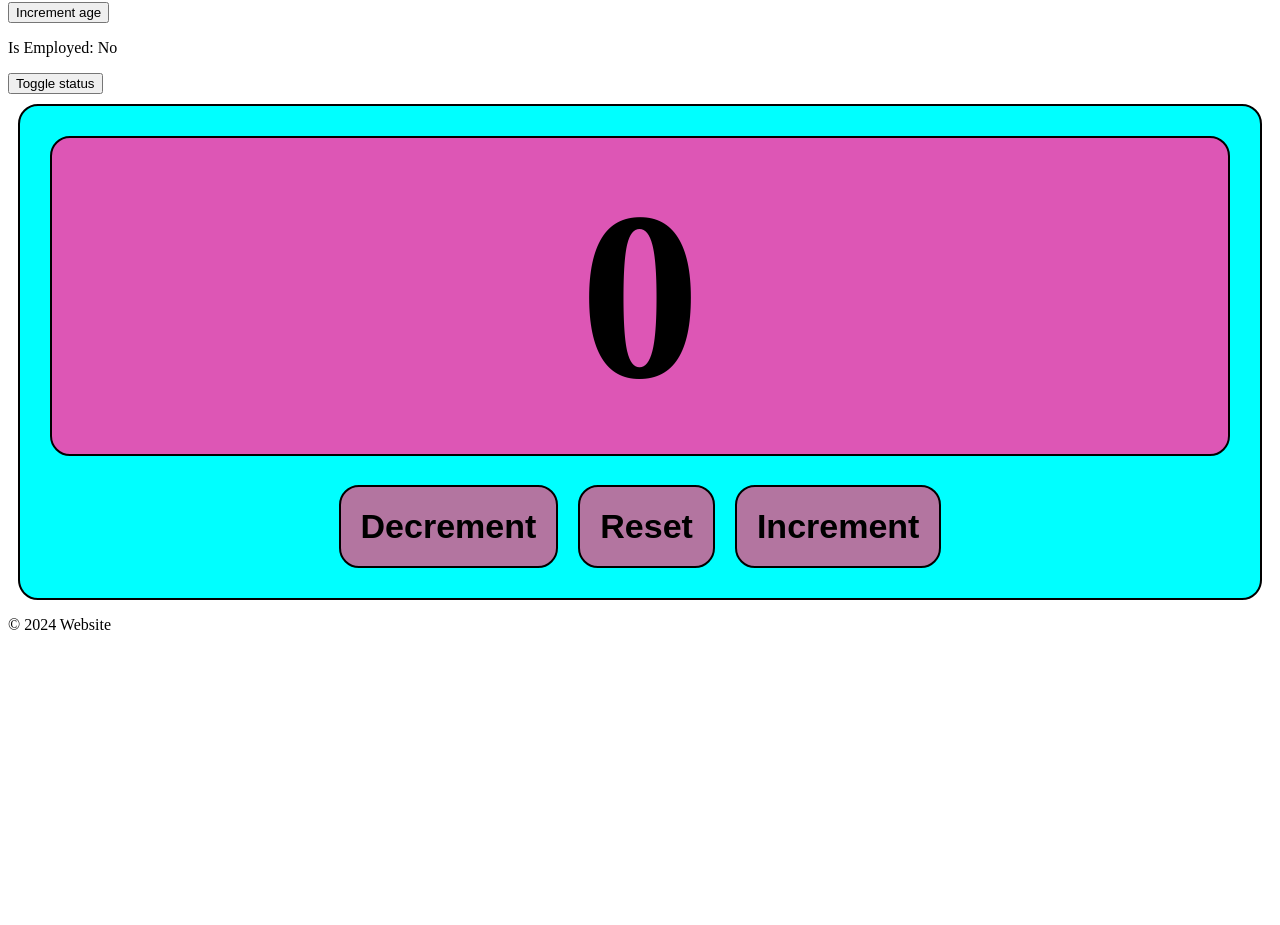
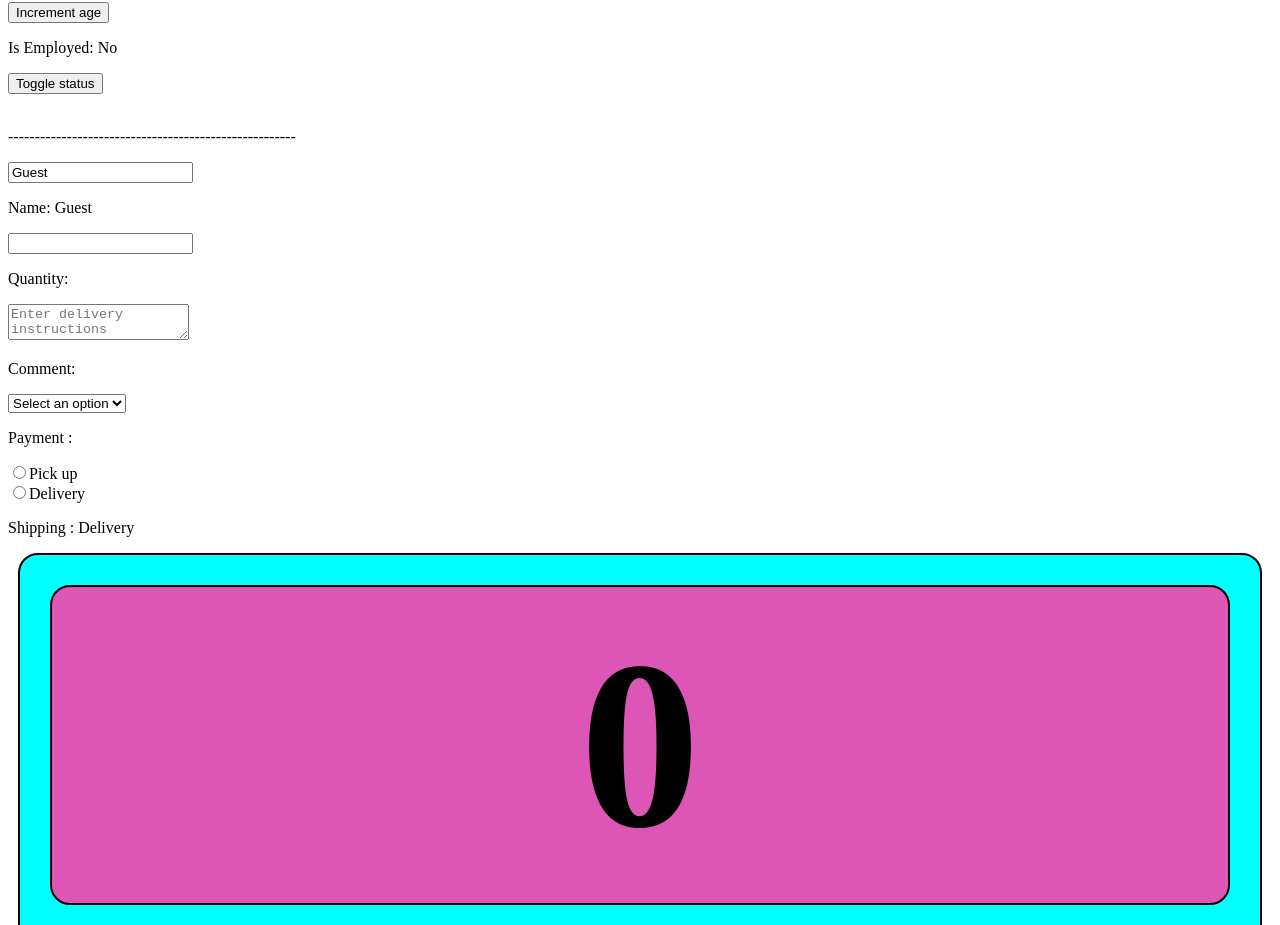
Before and after one commit to ManushiChamika/React-Tutorial, a React (Vite) app in the folder my-react-app/: page / in a window 1280 px wide. Shown: the part 1696-2621 px from the top of the page. Before the commit the page ends 2346 px from the top, so only its background shows below. Built offline with nearby package versions, Linux system fonts and the light colour scheme.

Commit message:
onChange event handling

```diff
--- a/my-react-app/src/MyComponent.jsx
+++ b/my-react-app/src/MyComponent.jsx
@@ -1,4 +1,8 @@
 //using useState
+
+//onchange = event handler used primarily with form elements
+            // ex: <input> , <textarea> , <select> , <radio>
+            // Triggers a function every time the value of the input changes
 
 import React , {useState} from 'react';
 
@@ -17,6 +21,34 @@ function MyComponent(){
         setIsEmployed(!isEmployed);
     }
 
+    const [pname, pSetName] =useState("Guest");
+    const [quantity, pSetQuantity] =useState();
+    const [comment, setComment] = useState("");
+    //use empty strings below so that u can get the default 'select an option'
+    const [payment, setPayment] = useState("");
+    //radio buttons
+    const [shipping, setShipping] = useState("Delivery");
+
+    function handleNameChange(event){
+        pSetName(event.target.value);
+    }
+
+    function handleQuantityChange(event){
+        pSetQuantity(event.target.value);
+    }
+
+    function handleCommentChange(event){
+        setComment(event.target.value);
+    }
+
+    function handlePayment(event){
+        setPayment(event.target.value);
+    }
+
+    function handleShippingChange(event){
+        setShipping(event.target.value);
+    }
+
     return (<div>
         <p>Name: {name}</p>
         <button onClick = {updateName}>Set Name</button>
@@ -24,6 +56,41 @@ function MyComponent(){
         <button onClick = {incrementAge}>Increment age</button>
         <p>Is Employed: {isEmployed ? "Yes" : "No"}</p>
         <button onClick = {toggleEmployedStatus}>Toggle status</button>
+
+
+        <br/><br/>
+        <p>------------------------------------------------------</p>
+        <input value = {pname}  onChange={handleNameChange}/>
+        <p>Name: {pname}</p>
+
+        <input value = {quantity} onChange ={handleQuantityChange} type="number"/>
+        <p>Quantity: {quantity}</p>
+
+        {/* textArea */}
+        <textarea value ={comment} onChange = {handleCommentChange}
+            placeholder ="Enter delivery instructions"
+        > </textarea>
+        <p>Comment: {comment} </p>
+
+        {/* select */}
+        <select value = {payment} onChange = {handlePayment}>
+            <option value = "">Select an option</option>
+            <option value = "visa">Visa</option>
+            <option value = "Mastercard">Mastercard</option>
+            <option value = "giftCard">gift card</option>
+        </select>
+        <p>Payment : {payment}</p>
+
+        {/* radio buttons */}
+        <label>
+            <input type = "radio" value = "pick up" checked={shipping === "Pick up"} onChange = {handleShippingChange}/>
+            Pick up
+        </label><br/>
+        <label>
+            <input type = "radio" value = "delivery" checked={shipping === "delivery"} onChange = {handleShippingChange}/>
+            Delivery
+        </label>
+        <p>Shipping : {shipping}</p>
     </div>
     );
 }
```
